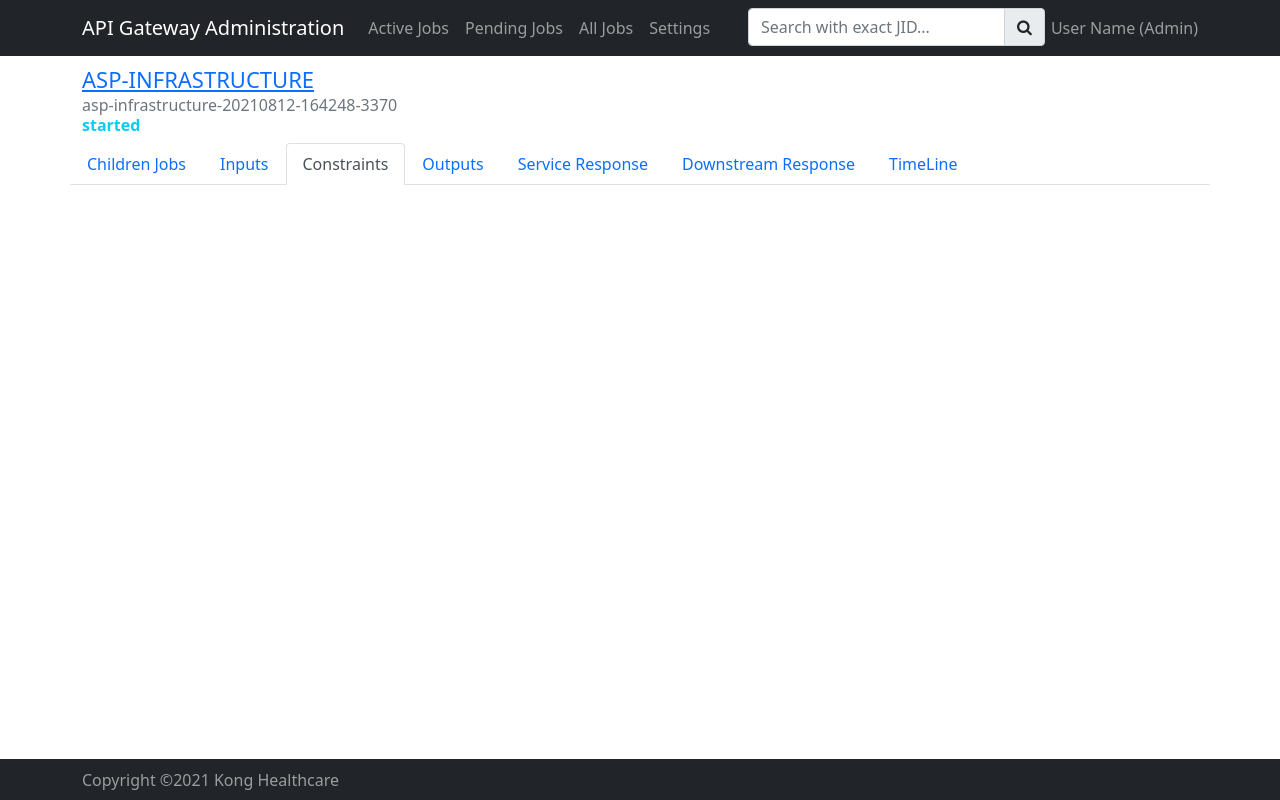
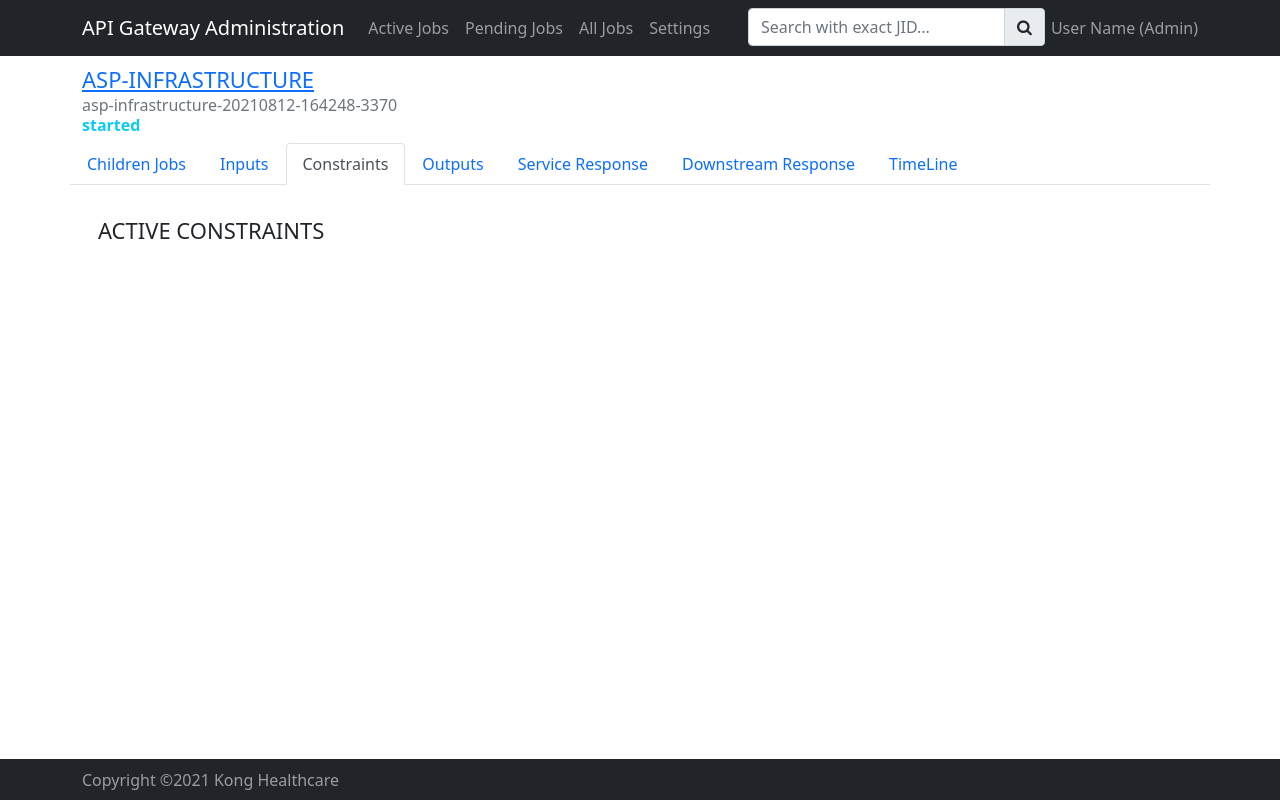
Before and after one commit to santosh-ch/apig-web, a React (Create React App) app: page /detail/asp-infrastructure-20210812-164248-3370 in a window 1280 px wide. Both pictures are taken after a click on the tab "Constraints". Built offline with nearby package versions, Linux system fonts and the light colour scheme.

Commit message:
Update constraint.js
sravika change

```diff
--- a/src/components/job-detail/constraint.js
+++ b/src/components/job-detail/constraint.js
@@ -1,9 +1,23 @@
-import React from 'react';
+import React from "react";
+import { Row } from "react-bootstrap";
+import { jsonify } from "../../common/utils";
+import "./job-detail.scss";
 
-
-const Constraint = () => {
-    return <></>;
-}
-
+const Constraint = (props) => {
+  return (
+    <Row className="card-body">
+      <h5 className="card-title">Active Constraints</h5>
+      {props?.constraints &&
+        Object.keys(props?.constraints).map((key) => (
+          <>
+            <h6 className="text-primary job-constraint-title">{key}</h6>
+            <pre className="code">
+              <code id={key}>{jsonify(props?.constraints[key])}</code>
+            </pre>
+          </>
+        ))}
+    </Row>
+  );
+};
 
 export default Constraint;
```
